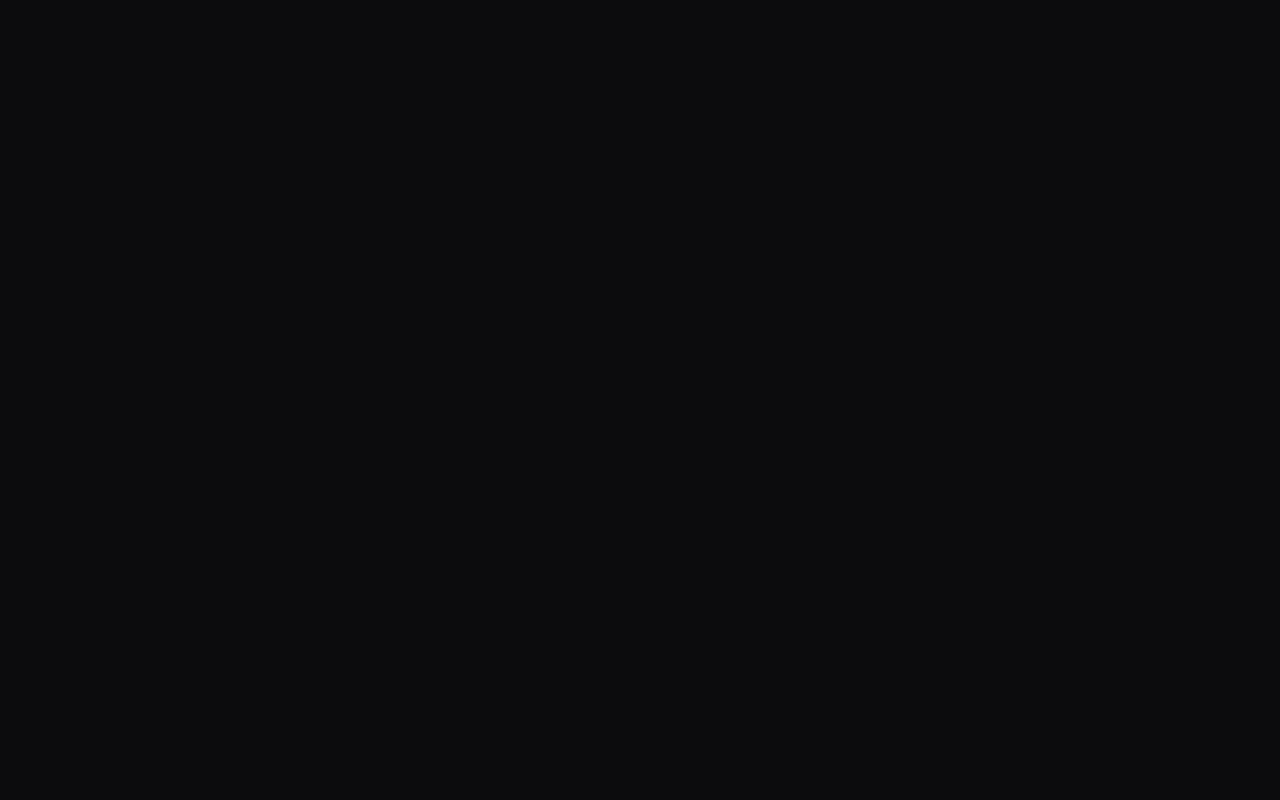
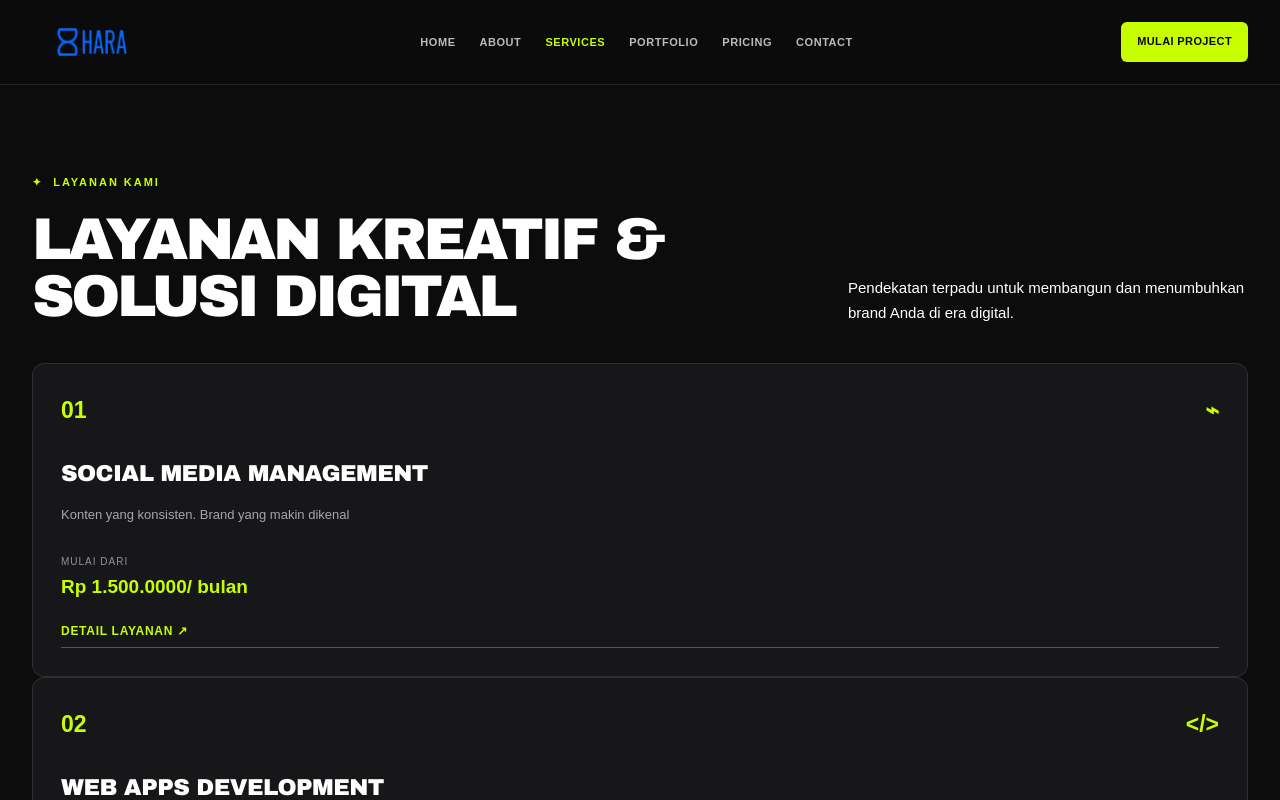
Before and after one commit to Dean12-web/hara-landing-page, a React (Vite) app: page /services in a window 1280 px wide. Before the commit this address had no page. Shown: the top 800 px of the page. Built offline with nearby package versions, Linux system fonts and the light colour scheme.

Commit message:
adding service page

```diff
--- a/src/App.jsx
+++ b/src/App.jsx
@@ -5,7 +5,15 @@ import ScrollToTop from "./components/ScrollToTop";
 
 // Pages
 import Home from "./pages/Home";
-
+import About from "./pages/About";
+import Services from "./pages/Services";
+// import ServiceDetail from "./pages/ServiceDetail";
+// import Portfolio from "./pages/Portfolio";
+// import PortfolioDetail from "./pages/PortfolioDetail";
+// import Pricing from "./pages/Pricing";
+// import Contact from "./pages/Contact";
+// import Brief from "./pages/Brief";
+// import NotFound from "./pages/NotFound";
 
 export default function App(){
   return(
@@ -14,6 +22,21 @@ export default function App(){
       <Routes>
         <Route path="/" element={<MainLayout/>}>
             <Route index element={<Home/>}/>
+            <Route path="about" element={<About/>}/>
+
+            {/* Katalog & Detail Layanan */}
+            <Route path="services" element={<Services/>}></Route>
+            {/* <Route path="services/:id" element={<ServiceDetail/>}></Route> */}
+
+            {/* Katalog & Detail Portfolio */}
+            {/* <Route path="portfolio" element={<Portfolio/>}></Route>
+            <Route path="portfolio/:id" element={<PortfolioDetail/>}></Route>
+
+            <Route path="pricing" element={<Pricing/>}></Route>
+            <Route path="contact" element={<Contact/>}></Route>
+            <Route path="brief" element={<Brief/>}></Route>
+
+            <Route path="*" element={<NotFound/>}></Route> */}
         </Route>
       </Routes>
     </BrowserRouter>
--- /dev/null
+++ b/src/pages/About.jsx
@@ -0,0 +1,20 @@
+import Process from "../components/Process";
+import CtaBanner from "../components/CtaBanner";
+
+export default function About(){
+    return (
+        <>
+            <section className="section">
+                <div className="wrap" style={{maxWidth: '800px'}}>
+                    <div className="eyebrow lime">Tentang Kami</div>
+                    <h1 style={{marginTop:'0.5rem'}}>Ide Berani. Eksekusi Berarah</h1>
+                    <p className="lead">
+                        HARA adalah independent creative &amp; digital yang berbasis di Medan. Kami membantu brand bertumbuh melalui strategi visual, konten autentik, dan solusi teknologi modern.
+                    </p>
+                </div>
+            </section>
+            <Process/>
+            <CtaBanner/>
+        </>
+    )
+}
--- /dev/null
+++ b/src/pages/ServiceDetail.jsx
@@ -0,0 +1 @@
+import { useParams, Link, Navigate } from "react-router-dom";
--- /dev/null
+++ b/src/pages/Services.jsx
@@ -0,0 +1,42 @@
+import { Link } from "react-router-dom";
+import { servicesData } from "../data/haraData";
+
+export default function Services(){
+    return(
+        <section className="section">
+            <div className="wrap">
+                <div className="section-head">
+                    <div>
+                        <div className="eyebrow lime">Layanan Kami</div>
+                        <h2>Layanan Kreatif &amp; Solusi Digital</h2>
+                    </div>
+                    <p>
+                        Pendekatan terpadu untuk membangun dan menumbuhkan brand Anda di era digital.
+                    </p>
+                </div>
+                <div className="griv five">
+                    {servicesData.map((svc) => (
+                        <article key={svc.id}
+                            className="card service-card"
+                        >
+                            <div className="flex between service-number">
+                                <span>{svc.number}</span>
+                                <span>{svc.icon}</span>
+                            </div>
+                            <h3>{svc.title}</h3>
+                            <p>{svc.desc}</p>
+                            <div className="price">
+                                <small>Mulai dari</small>
+                                <strong>{svc.price}</strong>
+                                <strong>{svc.unit}</strong>
+                            </div>
+                            <Link className="link" to={`/services/${svc.id}`}>
+                                Detail layanan ↗
+                            </Link>
+                        </article>
+                    ))}
+                </div>
+            </div>
+        </section>
+    )
+}
```
Also changed, not shown: src/pages/Brief.jsx (added), src/pages/Contact.jsx (added), src/pages/NotFound.jsx (added), src/pages/Portfolio.jsx (added), src/pages/PortfolioDetail.jsx (added), src/pages/Pricing.jsx (added).
